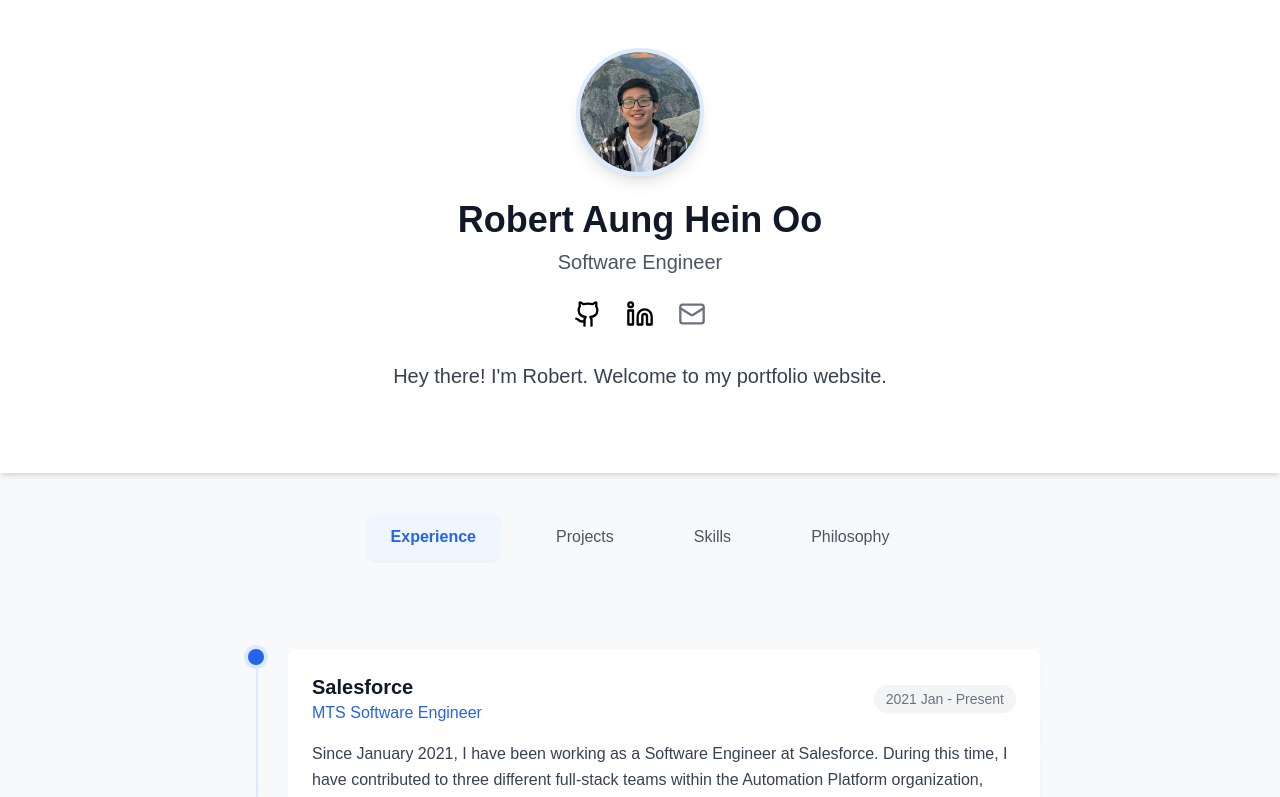
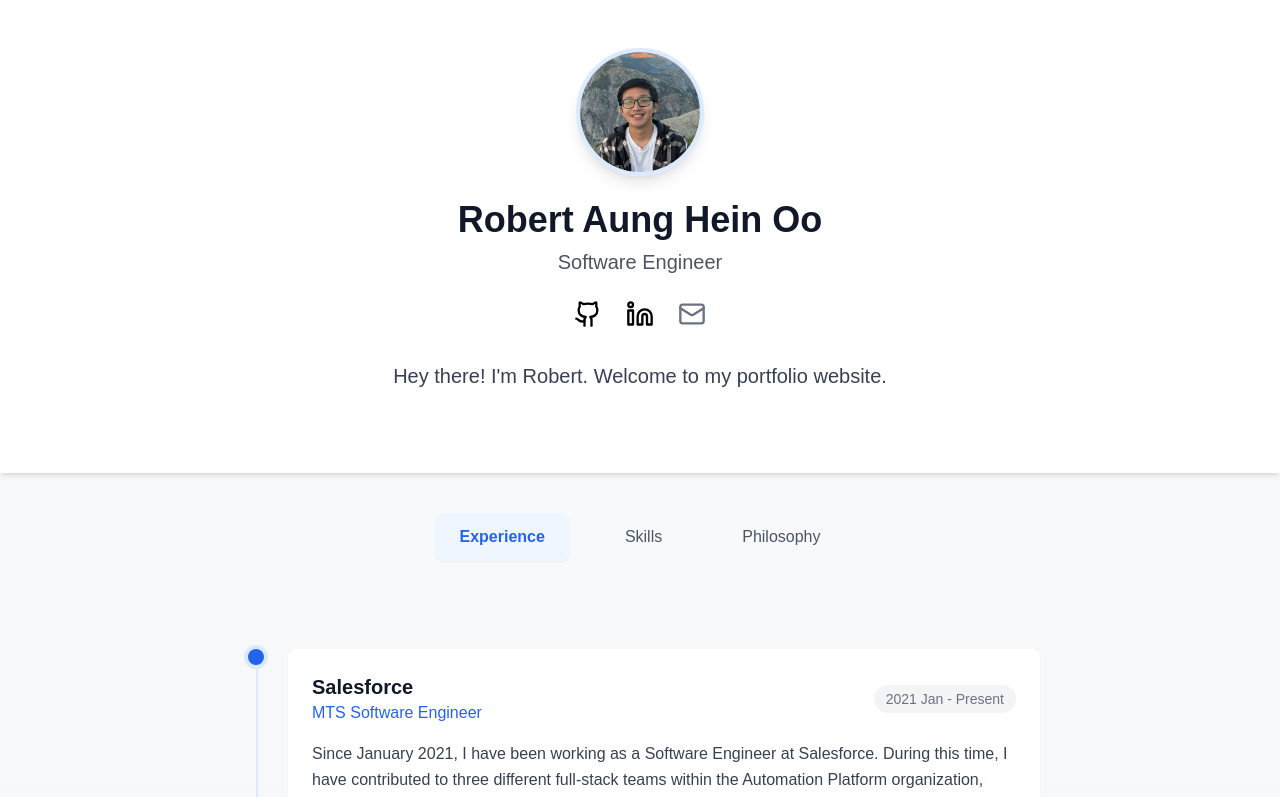
Before and after one commit to aunghoo/aunghoo.github.io, a Next.js app: page / in a window 1280 px wide. Shown: the top 797 px of the page. Built offline with nearby package versions, Linux system fonts and the light colour scheme.

Commit message:
Remove Projects

```diff
--- a/app/page.tsx
+++ b/app/page.tsx
@@ -157,7 +157,7 @@ export default function Home() {
       <main className="max-w-4xl mx-auto px-4 py-8">
         {/* Navigation */}
         <nav className="flex justify-center space-x-8 mb-12 rounded-lg p-2">
-          {["experience", "projects", "skills", "philosophy"].map((tab) => (
+          {["experience", "skills", "philosophy"].map((tab) => (
             <button
               key={tab}
               onClick={() => setSelectedTab(tab)}
```
